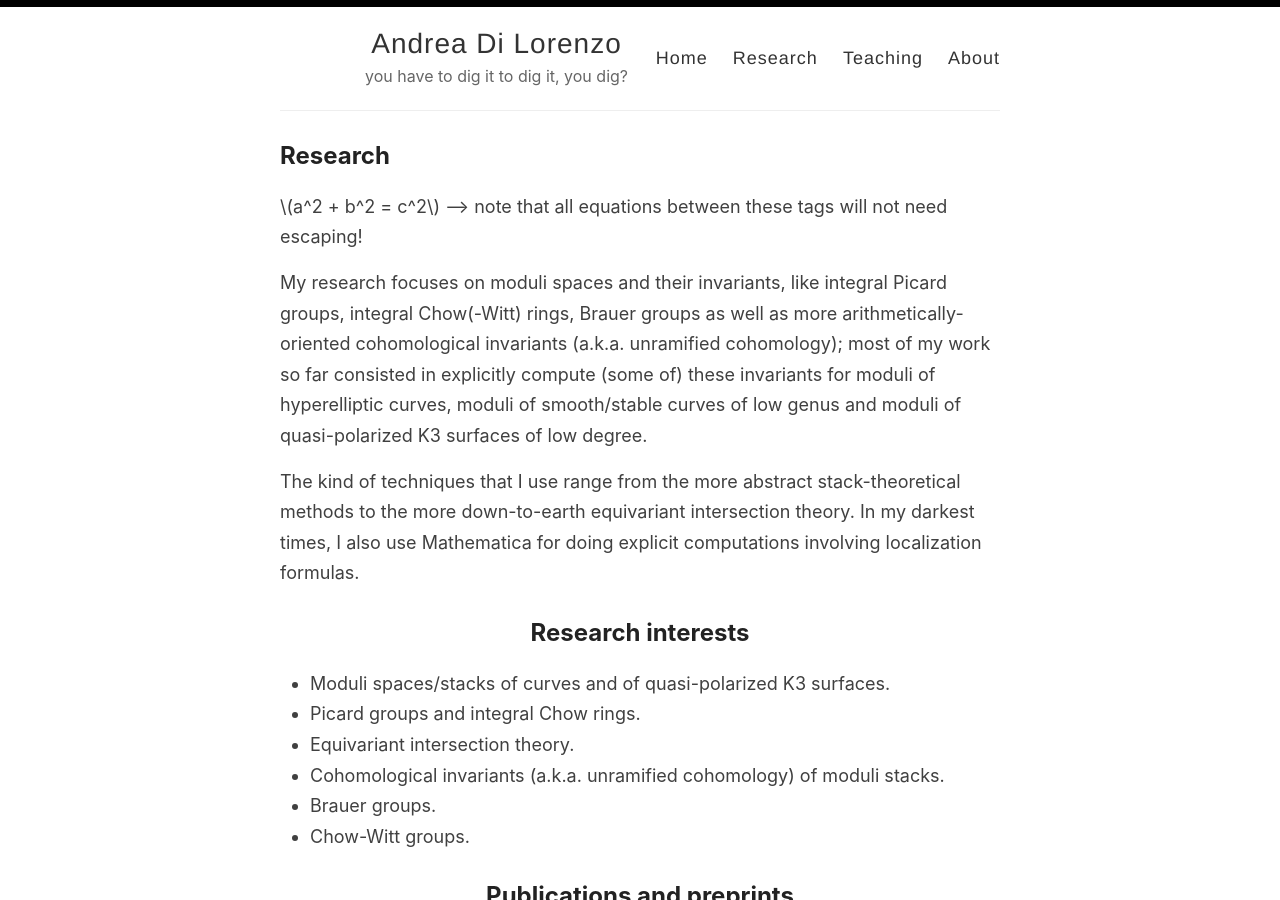
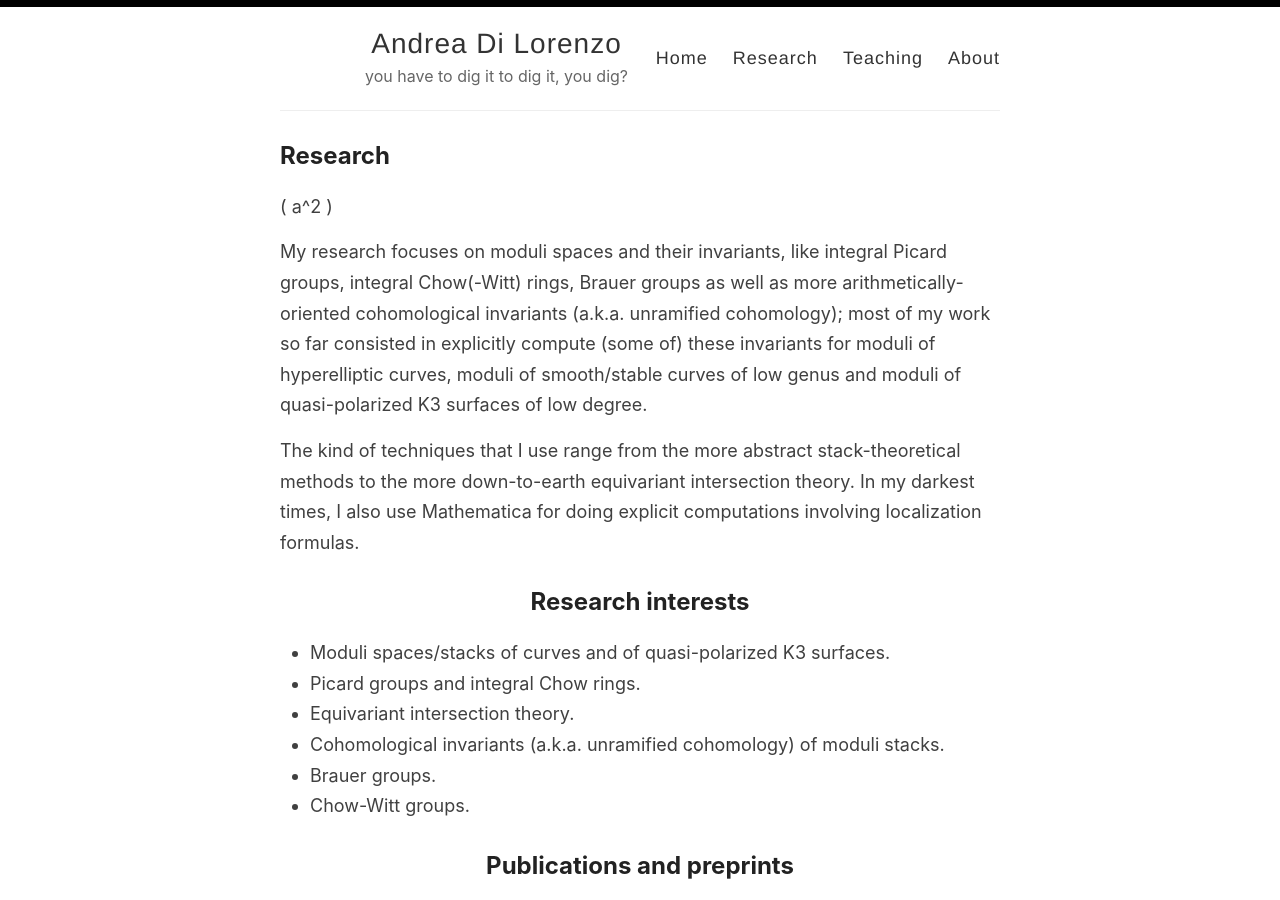
Before and after one commit to anddil/anddil.github.io, a Jekyll site: the page built from _pages/research.md, in a window 1280 px wide and 900 px high. Built offline with Jekyll 4.4.1, drawn with Linux system fonts in a browser that asks for light colours.

Commit message:
Update research.md

```diff
--- a/_pages/research.md
+++ b/_pages/research.md
@@ -5,7 +5,21 @@
 ---
 
 
-  $$a^2 + b^2 = c^2$$ --> note that all equations between these tags will not need escaping!
+<script>
+MathJax = {
+  tex: {
+    inlineMath: [['$', '$'], ['\\(', '\\)']]
+  },
+  svg: {
+    fontCache: 'global'
+  }
+};
+</script>
+<script type="text/javascript" id="MathJax-script" async
+  src="https://cdn.jsdelivr.net/npm/mathjax@3/es5/tex-svg.js">
+</script>
+
+\( a^2 \)
 
 
 My research focuses on moduli spaces and their invariants, like integral Picard groups, integral Chow(-Witt) rings, Brauer groups as well as more arithmetically-oriented cohomological invariants (a.k.a. unramified cohomology); most of my work so far consisted in explicitly compute (some of) these invariants for moduli of hyperelliptic curves, moduli of smooth/stable curves of low genus and moduli of quasi-polarized K3 surfaces of low degree.
```
